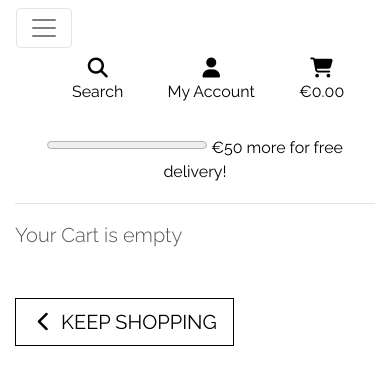
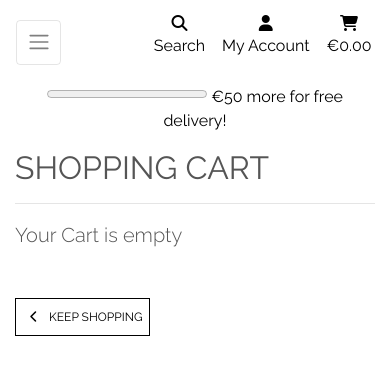
Before and after one commit to DarraghReid/krafts, a Django app: page /cart/ in a window 390 px wide. Shown: the top 385 px of the page. Run offline with Django 3.2, Linux system fonts and the light colour scheme; the visitor is signed in with stand-in values (Sample User, id 1); some libraries are stand-ins or nearby versions.

Commit message:
refactor site for sm screens, login/sign up

```diff
--- a/static/css/base.css
+++ b/static/css/base.css
@@ -338,4 +338,40 @@ input[name='q']::placeholder {
     body {
         height: calc(100vh - 116px);
     }
+
+    .display-4.logo-font.text-black {
+        font-size: 2rem;
+    }
+
+    .nav-link {
+        padding: 0.15rem;
+    }
+
+    .nav-link i.fa-lg {
+        font-size: 1rem;
+    }
+
+    .navbar-toggler {
+        padding: .6rem .6rem;
+        font-size: 1rem;
+    }
+
+    #delivery-banner h4 {
+        font-size: .9rem;
+    }
+
+    .btn.btn-outline-black.rounded-0,
+    .btn.btn-black.rounded-0 {
+        padding: .375rem .375rem;
+    }
+
+    .btn.btn-outline-black.rounded-0.btn-lg,
+    .btn.btn-black.rounded-0.btn-lg {
+        padding: .375rem .375rem;
+        font-size: .75rem;
+    }
+
+    .increment-qty, .decrement-qty {
+        padding: .25rem .5rem !important;
+    }
 }
--- a/templates/includes/main-nav.html
+++ b/templates/includes/main-nav.html
@@ -4,6 +4,12 @@
 <!-- "main-nav" matches toggle button in base template -->
 <div class="collapse navbar-collapse" id="main-nav">
     <ul class="navbar-nav w-auto mx-auto">
+        <!-- Link to home page only visible on mobile screens -->
+        <li class="nav-item d-block d-md-none">
+            <a class="logo-font font-weight-bold nav-link text-black mr-5" href="{% url 'home' %}" id="home-link">
+                Home
+            </a>
+        </li>
         <li class="nav-item dropdown">
             <!-- Link triggers dropdown of sorting links -->
             <a class="logo-font font-weight-bold nav-link text-black mr-5" href="#" id="all-products-link" data-toggle="dropdown" aria-haspopup="true" aria-expanded="false">
--- a/templates/includes/mobile-top-header.html
+++ b/templates/includes/mobile-top-header.html
@@ -41,7 +41,7 @@
                 {% if request.user.is_superuser %}
                     <a href="{% url 'add_product' %}" class="dropdown-item">Product Management</a>
                 {% endif %}
-                <a href="" class="dropdown-item">My Profile</a>
+                <a href="{% url 'profile' %}" class="dropdown-item">Profile</a>
                 <a href="{% url 'account_logout' %}" class="dropdown-item">Logout</a>
             {% else %}
                 <a href="{% url 'account_signup' %}" class="dropdown-item">Register</a>
```
